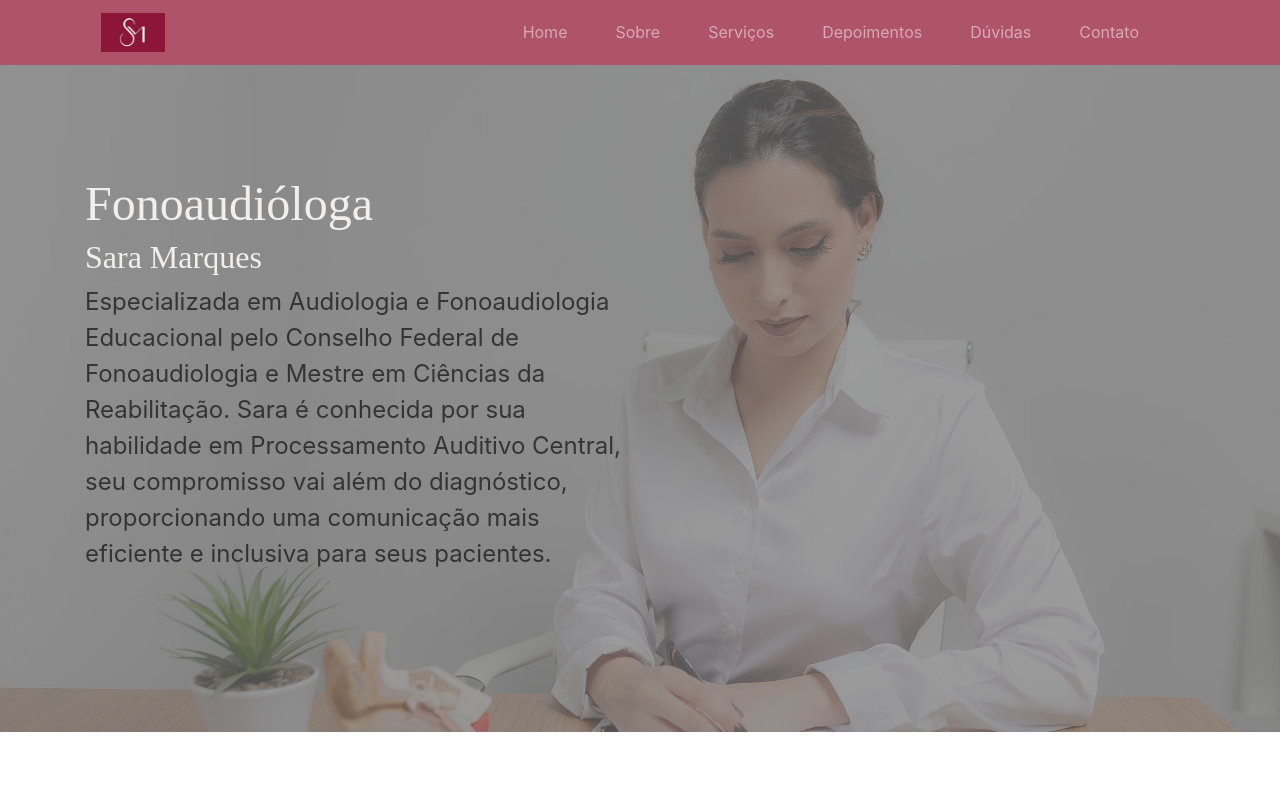
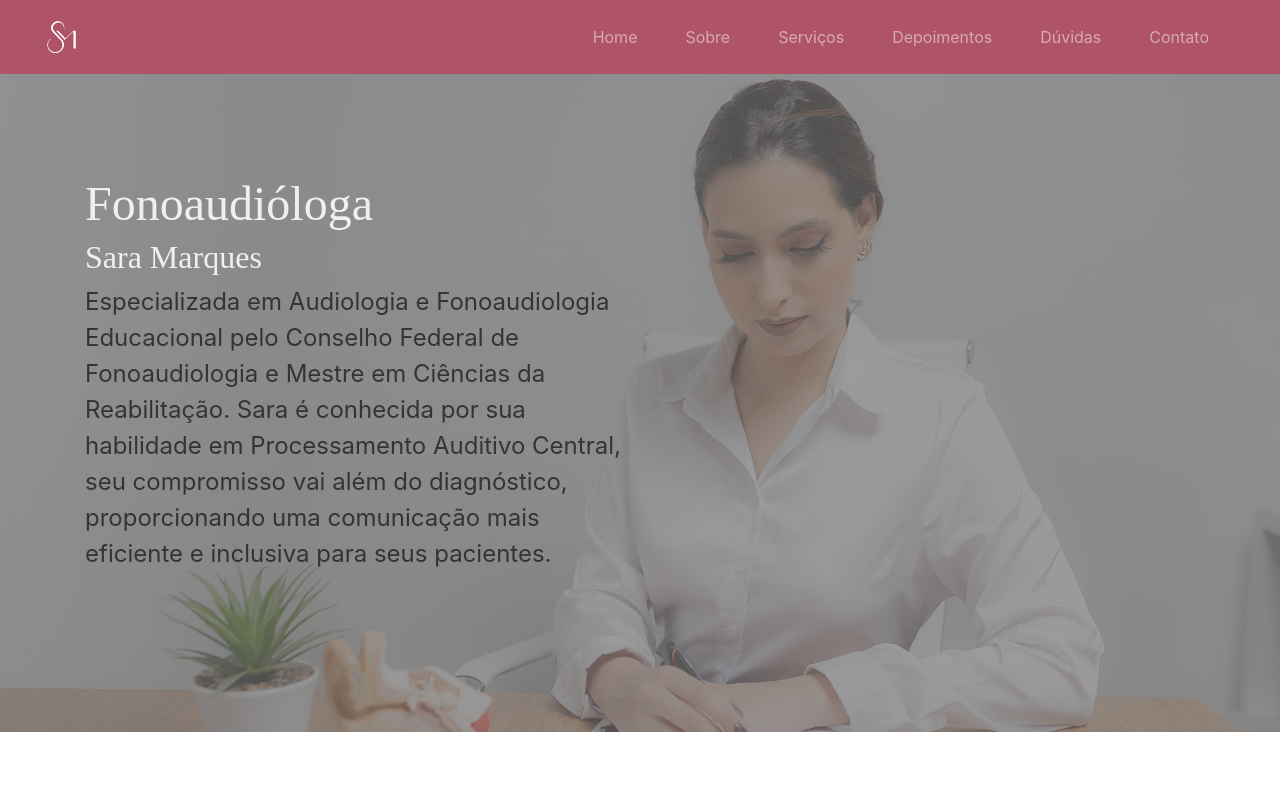
Before and after one commit to PriscilaKimura/Site-Sara, a plain HTML site: page index.html in a window 1280 px wide. Shown: the top 800 px of the page. Drawn offline with nearby package versions, Linux system fonts and the light colour scheme.

Commit message:
Mudando o header

```diff
--- a/index.html
+++ b/index.html
@@ -35,10 +35,10 @@
 <body>
 
   <nav class="navbar navbar-expand-lg navbar-dark js-menu">
-    <div class="container nav-container">
+    <div class="container-fluid nav-container">
       <div class="nav-logo-and-btn">
-        <a class="navbar-brand" href="#section1">
-          <img class="logo" src="img/logo.jpg" alt="">
+        <a class="navbar-brand custom-logo" href="#section1">
+          <img class="logo" src="img/logo.png" alt="">
         </a>
         <button class="navbar-toggler" type="button" data-toggle="collapse" data-target="#navbarNav"
           aria-controls="navbarNav" aria-expanded="false" aria-label="Toggle navigation">
@@ -69,6 +69,7 @@
       </div>
     </div>
   </nav>
+
 
   <section class="home container-fluid" id="section1">
     <div class="background-overlay">
--- a/script.js
+++ b/script.js
@@ -9,7 +9,6 @@ const myObserver = new IntersectionObserver((entries) => {
 });
 
 const elements = document.querySelectorAll('.hide');
-
 elements.forEach((element) => myObserver.observe(element));
 
 const linksInternos = document.querySelectorAll('.js-menu a[href^="#"]');
@@ -30,7 +29,7 @@ function scrollToSection(event) {
     behavior: 'smooth',
   });
 
-  if (navbarCollapse.classList.contains('show')) {
+  if (window.innerWidth <= 800 && navbarCollapse.classList.contains('show')) {
     navbarToggler.click();
   }
 }
--- a/style.css
+++ b/style.css
@@ -15,11 +15,11 @@
   display: flex;
   justify-content: space-between;
   width: 100%;
-  padding: 0.5rem 1rem;
+  padding: 0rem 1rem;
 }
 
 #navbarNav {
-  padding: 0.5rem 1rem;
+  padding: 0rem 1rem;
 }
 
 .nav-container {
@@ -299,6 +299,7 @@ svg:hover path {
 
   .home {
     height: 400px;
+    margin-top: 2rem;
   }
 
   .content-home {
@@ -309,6 +310,7 @@ svg:hover path {
   .home h1 {
     font: 2.5rem 'Times New Roman', Times, serif;
     color: #f0efee;
+    padding-top: 1rem;
   }
 
   .home p {
```
Also changed, not shown: img/logo.jpg (deleted), img/logo.png (added).
